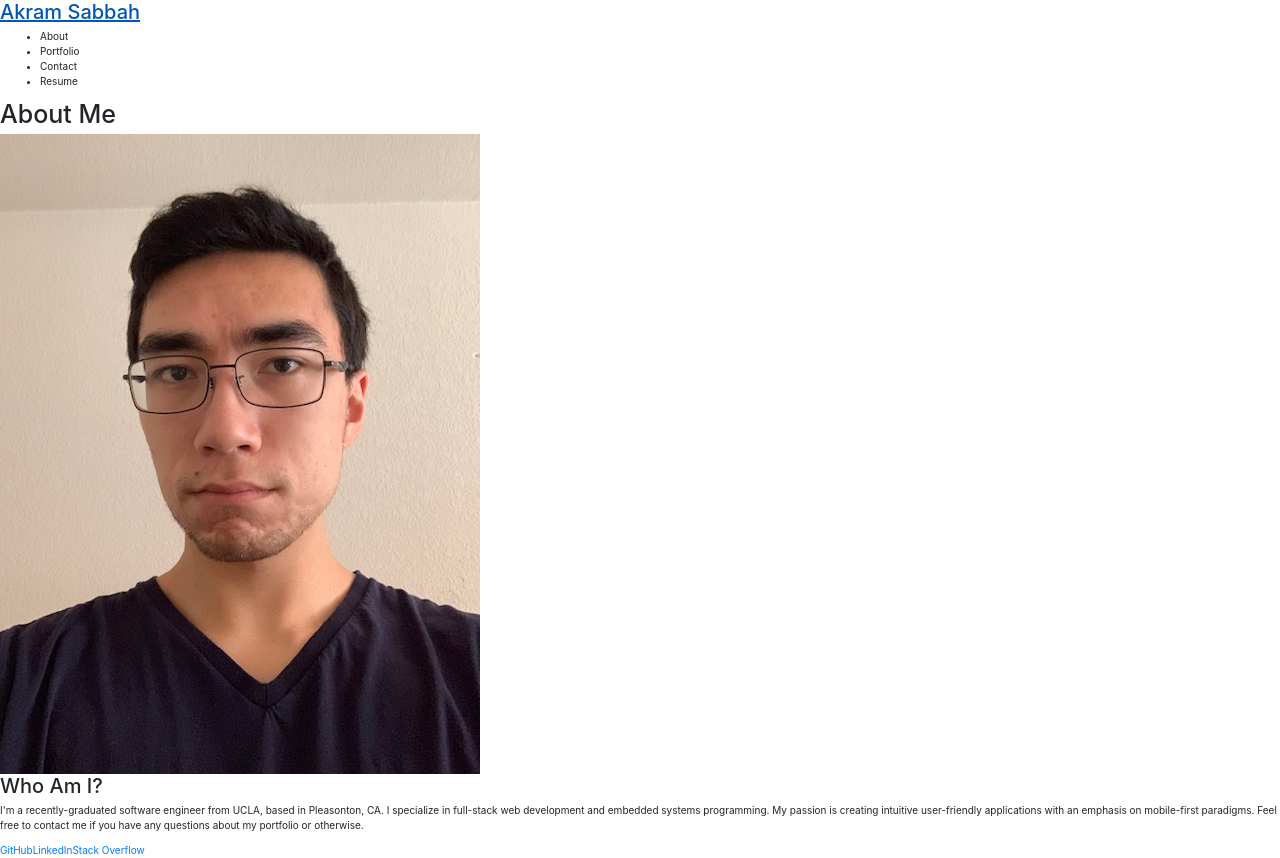
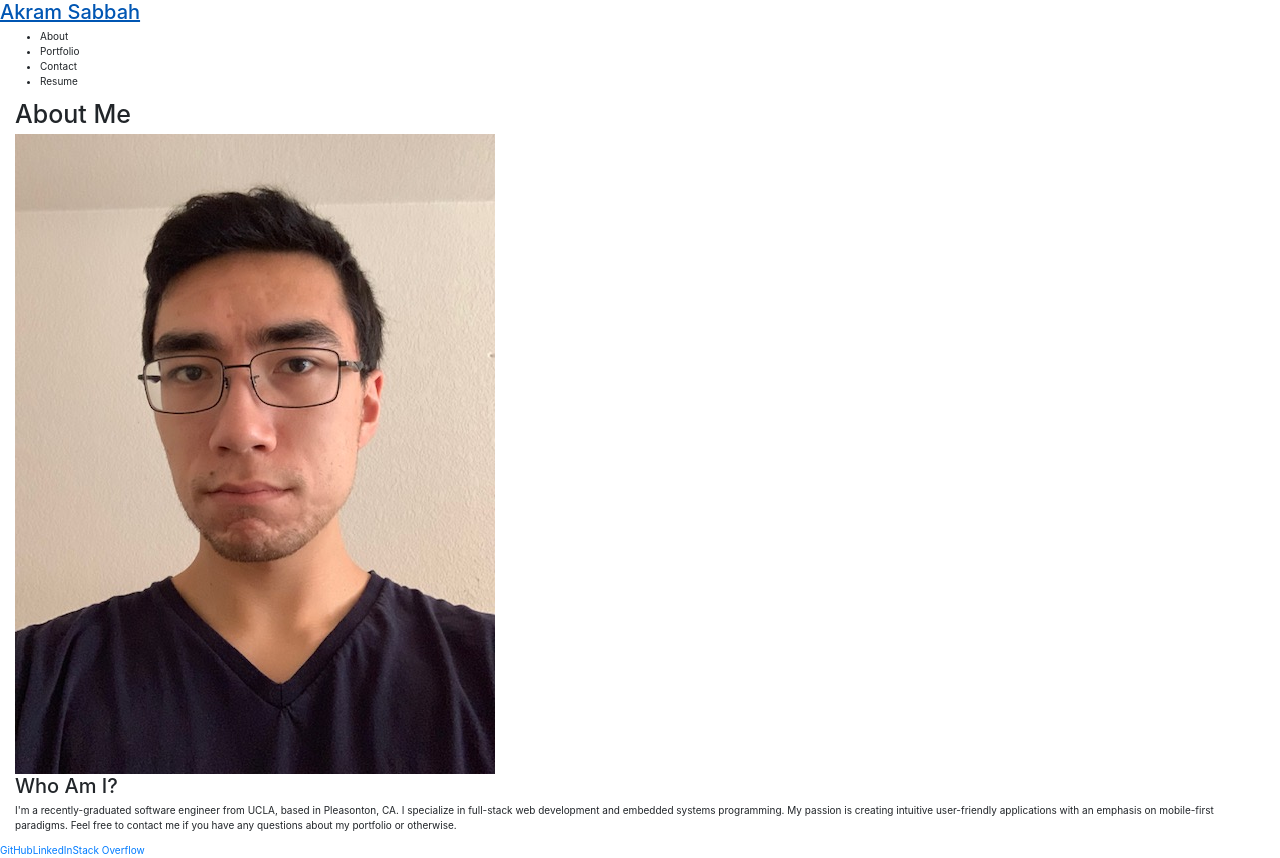
Before and after one commit to akramsabbah9/react-portfolio, a React (Create React App) app: page / in a window 1280 px wide. Built offline with nearby package versions, Linux system fonts and the light colour scheme.

Commit message:
refactored imports into components/index.js

```diff
--- a/src/App.js
+++ b/src/App.js
@@ -1,11 +1,7 @@
 import React, { useEffect, useState } from "react";
 import "bootstrap/dist/css/bootstrap.min.css";
-import Header from "./components/Header";
-import Footer from "./components/Footer";
-import About from "./components/About";
-import Portfolio from "./components/Portfolio";
-import Contact from "./components/Contact";
-import Resume from "./components/Resume";
+import Container from "react-bootstrap/Container";
+import { Header, Footer, About, Portfolio, Contact, Resume } from "./components";
 import "./App.css";
 
 function App() {
@@ -34,10 +30,14 @@ function App() {
                 current={currentSection}
                 setCurrent={setCurrentSection}
             />
-            <main>
-                <h1>{currentSection.title}</h1>
-                {renderCurrent(currentSection.name)}
-            </main>
+
+            <Container fluid>
+                <main>
+                    <h1>{currentSection.title}</h1>
+                    {renderCurrent(currentSection.name)}
+                </main>
+            </Container>
+
             <Footer />
         </>
     );
--- /dev/null
+++ b/src/components/index.js
@@ -0,0 +1,8 @@
+import Header from "./Header";
+import Footer from "./Footer";
+import About from "./About";
+import Portfolio from "./Portfolio";
+import Contact from "./Contact";
+import Resume from "./Resume";
+
+export { Header, Footer, About, Portfolio, Contact, Resume };
```
